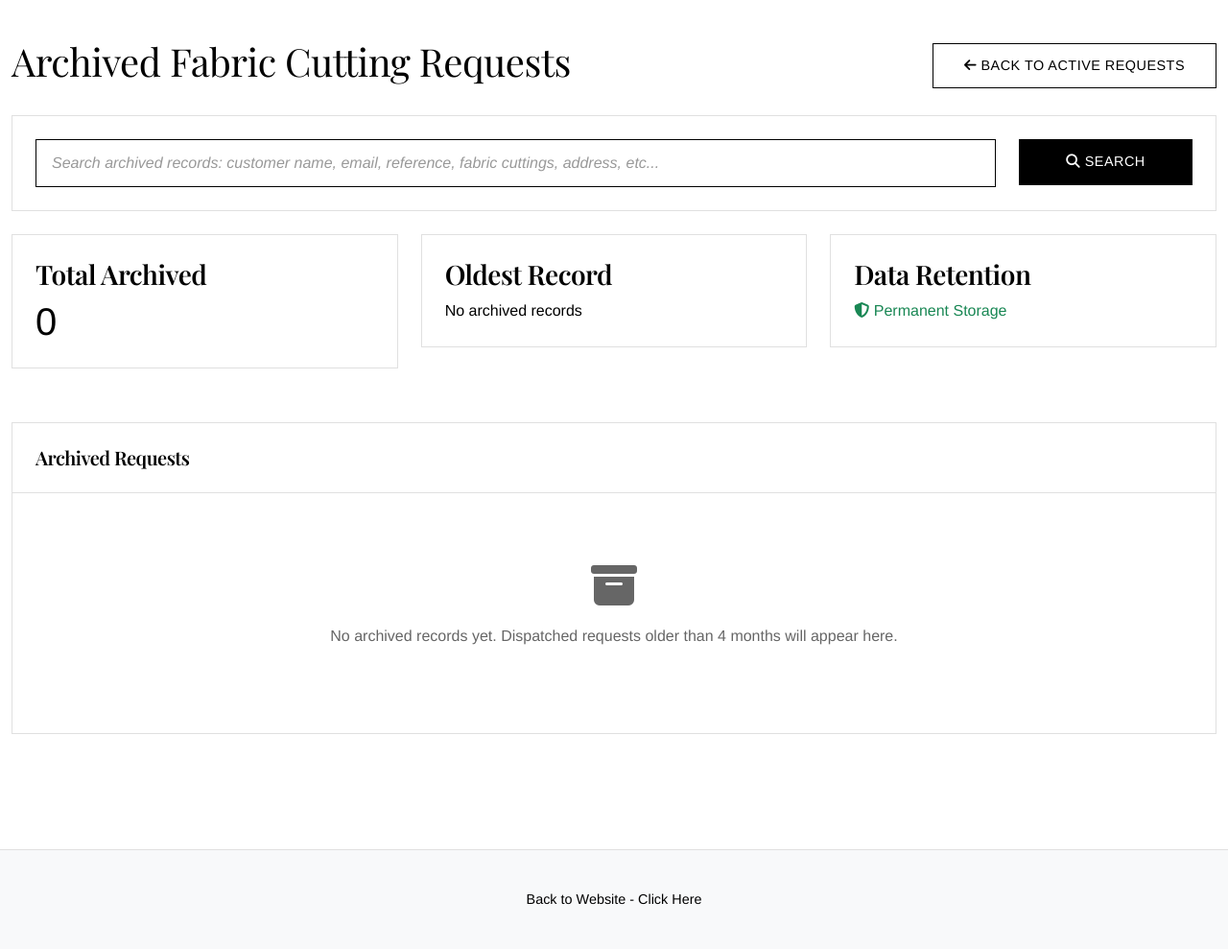
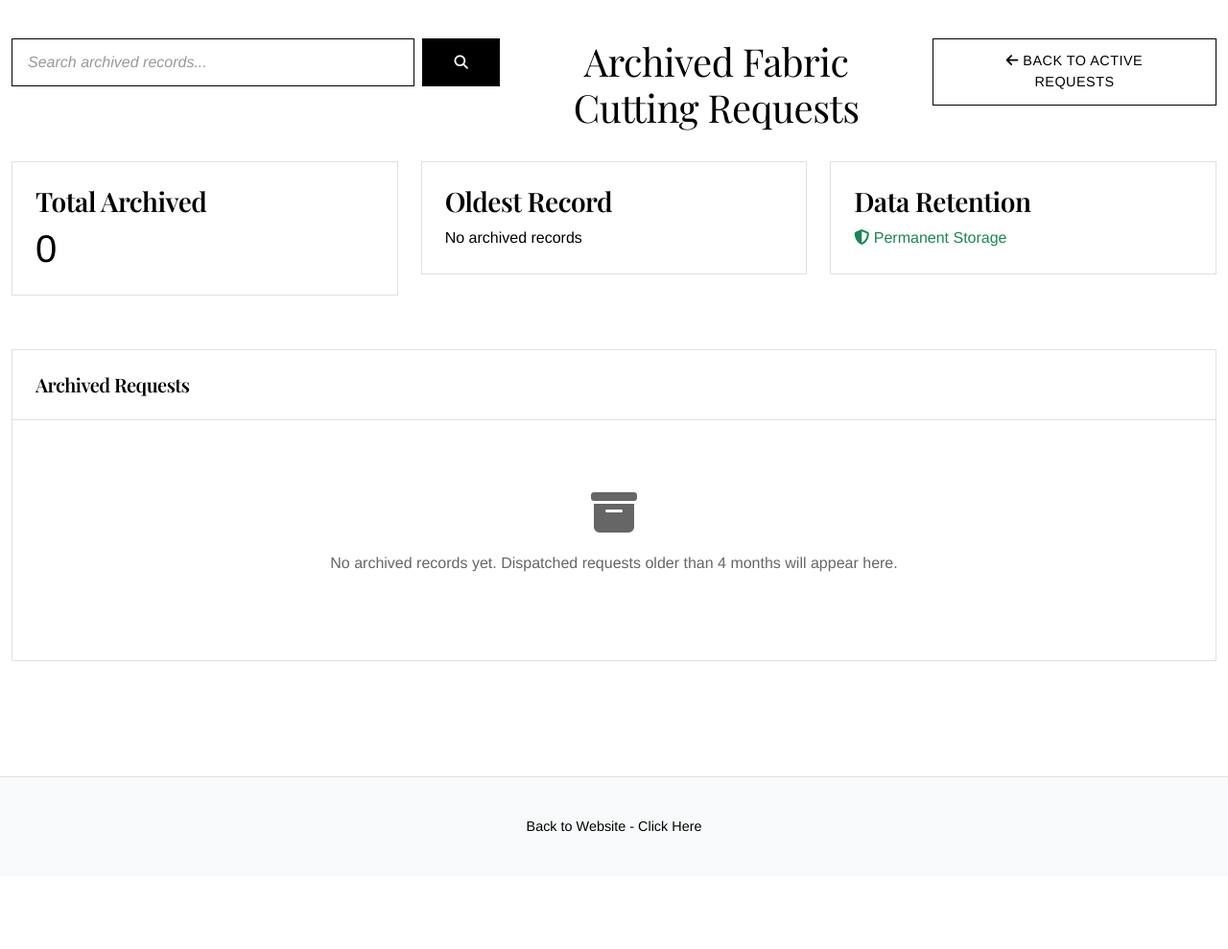
Before and after one commit to mdsm673/slendermorris-cuttings-v2, a Flask app: page /admin/archived in a window 1280 px wide. Shown: the part 88-1077 px from the top of the page at 96% size. After the commit the page ends 955 px from the top, so only its background shows below. Run offline with Flask 3, Linux system fonts and the light colour scheme; the visitor is signed in with stand-in values (Sample User, id 1); some web fonts are replaced.

Commit message:
Relocate search box to improve user experience on admin dashboards
Moves search box to the top-left in `admin_dashboard.html` and `archived_requests.html`, refactoring the layout for better placement.

Replit-Commit-Author: Agent
Replit-Commit-Session-Id: b0ca3ab8-52ca-49e8-af60-8da12c290e60
Replit-Commit-Checkpoint-Type: full_checkpoint
Replit-Commit-Screenshot-Url: https://storage.googleapis.com/screenshot-production-us-central1/16e0f6e3-2091-4f34-88f9-c8022ab47c65/b0ca3ab8-52ca-49e8-af60-8da12c290e60/1BqTOq8

```diff
--- a/templates/archived_requests.html
+++ b/templates/archived_requests.html
@@ -6,9 +6,32 @@
 <div class="container-fluid py-4">
     <div class="row">
         <div class="col-12">
-            <div class="d-flex justify-content-between align-items-center mb-4">
-                <h1 class="display-6">Archived Fabric Cutting Requests</h1>
-                <div>
+            <!-- Top Row with Search, Title, and Button -->
+            <div class="row mb-4">
+                <div class="col-md-5">
+                    <!-- Search Box -->
+                    <form method="GET" action="{{ url_for('archived_requests') }}" class="d-flex">
+                        <input type="text" class="form-control me-2"
+                               name="search" id="search"
+                               placeholder="Search archived records..."
+                               value="{{ search_term or '' }}">
+                        <button type="submit" class="btn btn-primary">
+                            <i class="fas fa-search"></i>
+                        </button>
+                        {% if search_term %}
+                        <a href="{{ url_for('archived_requests') }}" class="btn btn-outline-secondary ms-2" title="Clear Search">
+                            <i class="fas fa-times"></i>
+                        </a>
+                        {% endif %}
+                    </form>
+                    {% if search_term %}
+                    <small class="text-muted mt-1 d-block">Searching for: "<strong>{{ search_term }}</strong>"</small>
+                    {% endif %}
+                </div>
+                <div class="col-md-4 text-center">
+                    <h1 class="display-6">Archived Fabric Cutting Requests</h1>
+                </div>
+                <div class="col-md-3 text-end">
                     <a href="{{ url_for('admin_dashboard') }}" class="btn btn-secondary">
                         <i class="fas fa-arrow-left"></i> Back to Active Requests
                     </a>
@@ -18,35 +41,6 @@
             <div class="alert alert-info">
                 <i class="fas fa-info-circle"></i> These are dispatched requests older than 4 months.
                 <strong>Records are permanently retained and never deleted.</strong>
-            </div>
-
-            <!-- Search Box -->
-            <div class="card mb-4">
-                <div class="card-body">
-                    <form method="GET" action="{{ url_for('archived_requests') }}">
-                        <div class="row">
-                            <div class="col-md-10">
-                                <input type="text" class="form-control form-control-lg"
-                                       name="search" id="search"
-                                       placeholder="Search archived records: customer name, email, reference, fabric cuttings, address, etc..."
-                                       value="{{ search_term or '' }}">
-                            </div>
-                            <div class="col-md-2">
-                                <button type="submit" class="btn btn-primary btn-lg w-100">
-                                    <i class="fas fa-search"></i> Search
-                                </button>
-                            </div>
-                        </div>
-                        {% if search_term %}
-                        <div class="mt-2">
-                            <span class="text-muted">Searching for: "<strong>{{ search_term }}</strong>"</span>
-                            <a href="{{ url_for('archived_requests') }}" class="btn btn-sm btn-outline-secondary ms-2">
-                                <i class="fas fa-times"></i> Clear Search
-                            </a>
-                        </div>
-                        {% endif %}
-                    </form>
-                </div>
             </div>
 
             <!-- Statistics -->
```
Also changed, not shown: templates/admin_dashboard.html (+26 -32 lines).
